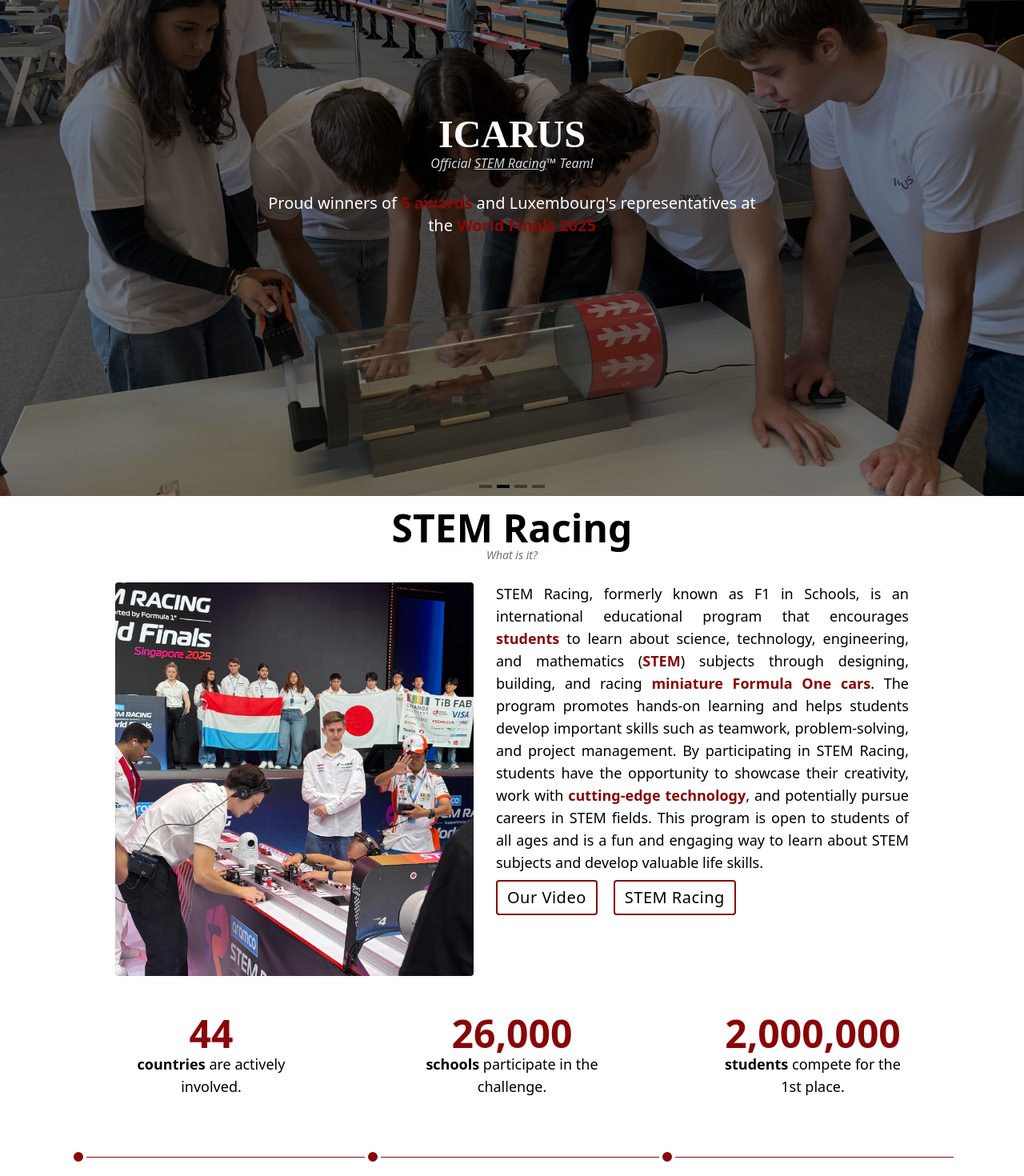
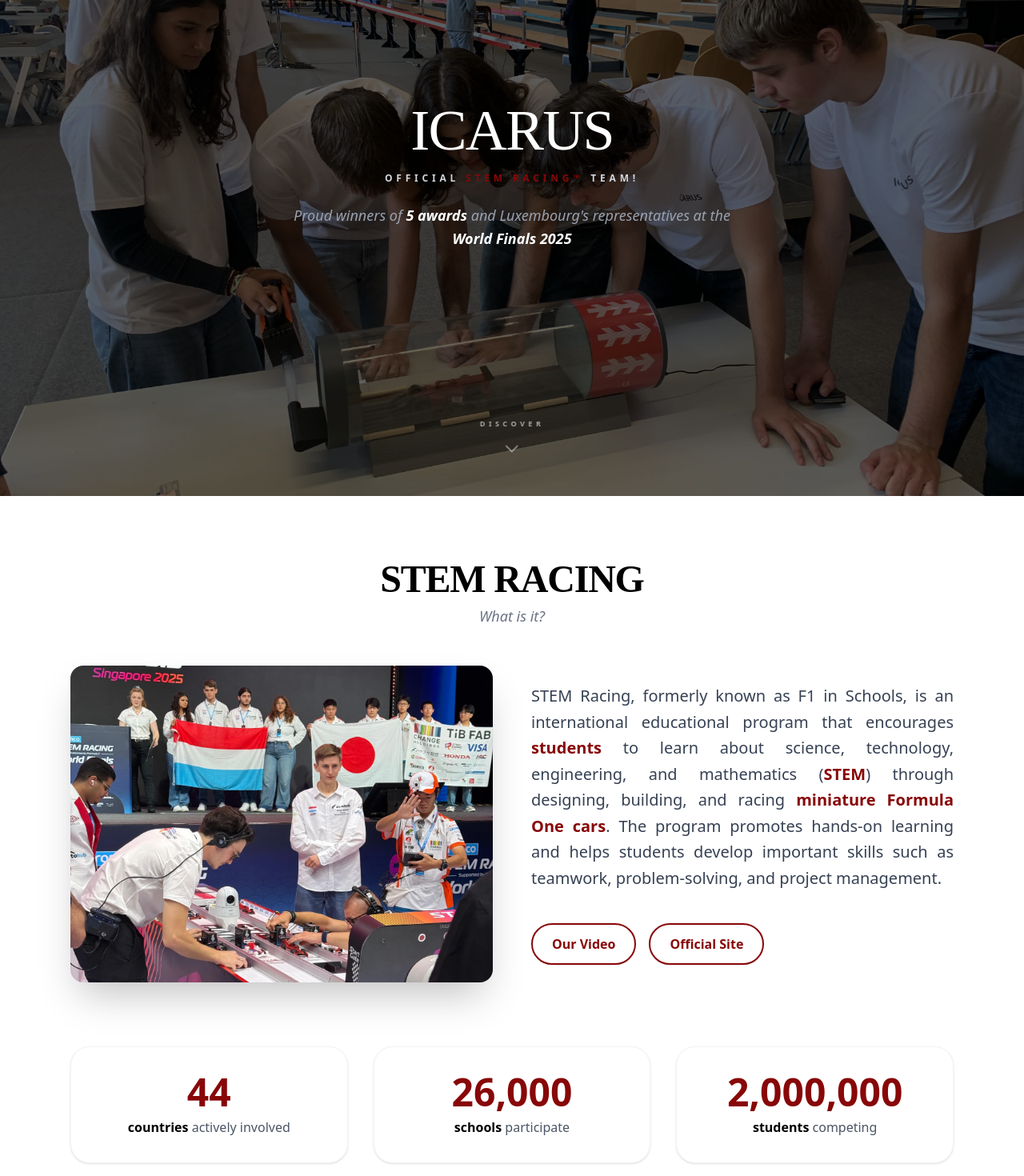
Before and after one commit to ccsio/icarus-website2, a Vue app: page / in a window 1280 px wide. Shown: the part 180-1650 px from the top of the page at 80% size. Built offline with nearby package versions, Linux system fonts and the light colour scheme; grey boxes are pictures that could not be loaded; a web font is replaced by a local one.

Commit message:
updated stem racing and SplashScreen sections

```diff
--- a/src/components/SplashScreen.vue
+++ b/src/components/SplashScreen.vue
@@ -1,4 +1,4 @@
-<script setup>
+<!-- <script setup>
     import 'vue3-carousel/carousel.css'
     import { Carousel, Slide, Pagination, Navigation } from 'vue3-carousel'
 
@@ -16,44 +16,116 @@
         {"path": "/image_carousel/team_gen3.webp", "id": 2},
         {"path": "/image_carousel/team_gen3_2.webp", "id": 3}
     ]
+</script> -->
+
+<script setup>
+import { ref } from 'vue'
+import { Carousel, Slide, Pagination } from 'vue3-carousel'
+import 'vue3-carousel/dist/carousel.css'
+
+const carouselConfig = {
+  itemsToShow: 1,
+  snapAlign: 'center',
+  autoplay: 5000,
+  wrapAround: true,
+  transition: 800,
+  pauseAutoplayOnHover: false
+}
+
+    const imagePaths = [
+        {"path": "/image_carousel/bake_sale_gen3.webp", "id": 0},
+        {"path": "/image_carousel/smoketunnel_gen2.webp", "id": 1},
+        {"path": "/image_carousel/team_gen3.webp", "id": 2},
+        {"path": "/image_carousel/team_gen3_2.webp", "id": 3}
+    ]
 </script>
 
 <template>
-<div id="home" class="relative bg-icarus-red">
-    <div class="relative z-0 ml-0 mt-0">
-        <Carousel v-bind="carouselConfig">
-            <Slide v-for="slide in imagePaths" :key="slide.id">
-                <div class="relative overflow-hidden h-screen mt-0">
-                    <img :src="slide.path" alt="Hello" class="w-screen h-screen object-cover z-0 object-[50%_30%] brightness-50" />
+  <section id="home" class="relative h-screen w-full overflow-hidden bg-black">
+    <!-- Carousel Background -->
+    <div class="absolute inset-0 z-0">
+      <Carousel v-bind="carouselConfig" class="h-full w-full">
+        <Slide v-for="slide in imagePaths" :key="slide.id" class="w-full">
+          <div class="relative w-full h-screen">
+            <img
+              :src="slide.path"
+              class="w-full h-full object-cover object-[50%_30%] brightness-[0.4]"
+              alt="Hero Image"
+            />
           </div>
         </Slide>
+      </Carousel>
+    </div>
 
-            <template #addons>
-            <Pagination />
-            </template>
-        </Carousel>
-        <div class="absolute left-1/2 transform -translate-x-1/2 top-1/2 -translate-y-1/2 text-white p-2 rounded text-center z-10">
-            <h1 class="uppercase text-3xl md:text-5xl font-bold text-center font-dela">Icarus</h1>
-            <i18n-t keypath="home.splash.caption" tag="p" class="text-center italic text-gray-300 text-xs md:text-sm lg:text-base">
+    <!-- Hero Content -->
+    <div class="relative z-10 flex h-full flex-col items-center justify-center px-6 text-center text-white">
+      <div class="max-w-3xl animate-fade-in">
+        <!-- Main Title -->
+        <h1 class="font-dela text-5xl md:text-6xl lg:text-7xl uppercase tracking-tight mb-4">
+          Icarus
+        </h1>
+
+        <!-- Caption -->
+        <i18n-t keypath="home.splash.caption" tag="p" class="text-[10px] md:text-xs uppercase tracking-[0.4em] font-black text-gray-300 mb-6">
           <template #STEMRacing>
-                    <a href="#f1-in-schools" class="underline hover:text-icarus-red">STEM Racing</a>&trade;
+            <span class="text-icarus-red">STEM Racing&trade;</span>
           </template>
         </i18n-t>
 
-            <br class="my-1 mx-0 block">
-            <i18n-t keypath="home.splash.subheading" tag="p" class="text-md md:text-lg lg:text-xl">
+        <!-- Subheading -->
+        <i18n-t keypath="home.splash.subheading" tag="p" class="text-sm md:text-base lg:text-lg text-gray-400 max-w-xl mx-auto leading-relaxed italic">
           <template #awards>
-                    <span class="font-bold text-icarus-red">
-                        {{ $t('home.splash.awards_count') }}
-                    </span>
+            <span class="text-white font-semibold">{{ $t('home.splash.awards_count') }}</span>
           </template>
           <template #finals>
-                    <span class="font-bold text-icarus-red">
-                        {{ $t('home.splash.finals_name') }}
-                    </span>
+            <span class="text-white font-semibold">{{ $t('home.splash.finals_name') }}</span>
           </template>
         </i18n-t>
       </div>
     </div>
+
+    <!-- Sleek Caret Indicator -->
+    <div class="absolute bottom-12 left-1/2 -translate-x-1/2 z-20">
+      <a href="#stem-racing" class="group flex flex-col items-center gap-2 opacity-60 hover:opacity-100 transition-all duration-300">
+        <span class="text-[9px] uppercase tracking-[0.5em] font-black text-white mb-1">Discover</span>
+        <svg
+          class="w-6 h-6 text-gray-50 animate-bounce-slow"
+          fill="none"
+          stroke="currentColor"
+          viewBox="0 0 24 24"
+        >
+          <path stroke-linecap="round" stroke-linejoin="round" stroke-width="1.5" d="M19 9l-7 7-7-7" />
+        </svg>
+      </a>
     </div>
+  </section>
 </template>
+
+<style scoped>
+.animate-fade-in {
+  animation: fadeIn 1.5s ease-out forwards;
+}
+
+@keyframes fadeIn {
+  from { opacity: 0; transform: translateY(10px); }
+  to { opacity: 1; transform: translateY(0); }
+}
+
+/* Custom slow bounce for the caret */
+@keyframes bounce-slow {
+  0%, 100% { transform: translateY(0); }
+  50% { transform: translateY(8px); }
+}
+
+.animate-bounce-slow {
+  animation: bounce-slow 2s infinite ease-in-out;
+}
+
+/* Carousel Fixes */
+:deep(.carousel__track) {
+  margin: 0 !important;
+}
+:deep(.carousel__viewport) {
+  height: 100%;
+}
+</style>
--- a/src/components/StemRacing.vue
+++ b/src/components/StemRacing.vue
@@ -1,56 +1,148 @@
 <script setup>
+import { ref, onMounted, onUnmounted } from 'vue'
+import { useI18n } from 'vue-i18n'
+
+const { t, locale } = useI18n()
+
+const statsEl = ref(null)
+const hasAnimated = ref(false)
+
+// Define the targets directly from i18n
+// Note: Ensure your i18n JSON has these as numbers or strings that can be cast
+const statsData = [
+  { key: 'countries', target: 44 },
+  { key: 'schools', target: 26000 },
+  { key: 'students', target: 2000000 }
+]
+
+// Reactive object to hold the current display values
+const displayValues = ref({
+  countries: 0,
+  schools: 0,
+  students: 0
+})
+
+const formatNumber = (n) => {
+  return new Intl.NumberFormat(locale.value).format(n)
+}
+
+const animate = (duration = 1500) => {
+  if (hasAnimated.value) return
+  hasAnimated.value = true
+
+  const start = performance.now()
+
+  const step = (now) => {
+    const progress = Math.min(1, (now - start) / duration)
+    // Ease out cubic function
+    const easedProgress = 1 - Math.pow(1 - progress, 3)
+
+    statsData.forEach(stat => {
+      displayValues.value[stat.key] = Math.floor(stat.target * easedProgress)
+    })
+
+    if (progress < 1) {
+      requestAnimationFrame(step)
+    } else {
+      // Ensure we hit the exact targets at the end
+      statsData.forEach(stat => {
+        displayValues.value[stat.key] = stat.target
+      })
+    }
+  }
+
+  requestAnimationFrame(step)
+}
+
+let observer
+onMounted(() => {
+  observer = new IntersectionObserver((entries) => {
+    if (entries[0].isIntersecting) {
+      animate()
+    }
+  }, { threshold: 0.2 })
+
+  if (statsEl.value) observer.observe(statsEl.value)
+})
+
+onUnmounted(() => {
+  if (observer) observer.disconnect()
+})
 </script>
 
 <template>
-<div id="stem-racing" class="max-w-5xl mx-auto p-4 text-justify">
-    <h1 class="text-3xl md:text-4xl lg:text-5xl text-center font-bold">STEM Racing</h1>
-    <p class="text-sm text-gray-500 italic text-center lg:text-md">What is it? </p>
-    <br>
-    <div class="flex flex-wrap gap-7">
-        <div>
-            <div class="relative group max-w-[90vw] mx-auto md:max-w-md">
-                <img src="/images/starting_grid_world_finals.webp" loading="lazy" alt="Petar on the starting grid at World Finals 2025" class="max-w-[90vw] md:max-w-md flex-1 rounded group-hover:brightness-50">
-                <div class="absolute hidden text-white bottom-0 group-hover:block group-hover:bg-icarus-red-50 w-full rounded bg-opacity-50">
-                    <p class="text-md md:text-lg text-center">
-                        Petar on the starting grid at World Finals 2025
-                    </p>
-                </div>
-            </div>
+  <section id="stem-racing" class="max-w-6xl mx-auto px-6 py-20 scroll-mt-20">
+    <div class="text-center mb-12">
+      <h2 class="text-3xl md:text-5xl font-bold uppercase font-dela tracking-tight">
+        STEM Racing
+      </h2>
+      <p class="text-gray-500 italic mt-2 text-lg">What is it?</p>
+    </div>
+
+    <div class="grid lg:grid-cols-2 gap-12 items-center">
+      <!-- Image Section -->
+      <div class="relative group overflow-hidden rounded-2xl shadow-2xl">
+        <img
+          src="/images/starting_grid_world_finals.webp"
+          alt="World Finals 2025"
+          class="w-full aspect-[4/3] object-cover transition-transform duration-500 group-hover:scale-105"
+        />
+        <div class="absolute inset-0 bg-gradient-to-t from-black/80 via-transparent to-transparent opacity-0 group-hover:opacity-100 transition-opacity duration-300 flex items-end p-6">
+          <p class="text-white text-sm md:text-base font-medium">
+            Petar on the starting grid at World Finals 2025
+          </p>
         </div>
-        <div class="text-xl w-fit flex-1">
-            <p class="text-sm md:text-lg">
-                STEM Racing, formerly known as F1 in Schools, is an international educational program that encourages <span class="text-icarus-red font-bold">students</span> to learn about science, technology, engineering, and mathematics (<span class=" font-bold text-icarus-red">STEM</span>) subjects through designing, building, and racing <span class=" font-bold text-icarus-red">miniature Formula One cars</span>. The program promotes hands-on learning and helps students develop important skills such as teamwork, problem-solving, and project management. By participating in STEM Racing, students have the opportunity to showcase their creativity, work with <span class=" font-bold text-icarus-red">cutting-edge technology</span>, and potentially pursue careers in STEM fields. This program is open to students of all ages and is a fun and engaging way to learn about STEM subjects and develop valuable life skills.
-            </p>
-            <div class="flex gap-5 mt-2">
-                <a href="/video/" target="_blank" class="font-light text-sm md:text-lg lg:text-xl py-1.5 px-3 border-solid border-icarus-red border-2 rounded hover:bg-icarus-red hover:text-white hover:underline tracking-wide">Our Video</a>
-                <a href="https://www.stemracing.com/" target="_blank" class="font-light text-sm md:text-lg lg:text-xl py-1.5 px-3 border-solid border-icarus-red border-2 rounded hover:bg-icarus-red hover:text-white hover:underline tracking-wide">STEM Racing</a>
-            </div>
+      </div>
+
+      <!-- Content Section -->
+      <div class="space-y-6">
+        <p class="text-lg md:text-xl text-gray-700 leading-relaxed text-justify">
+          STEM Racing, formerly known as F1 in Schools, is an international educational program that encourages
+          <span class="text-icarus-red font-bold">students</span> to learn about science, technology, engineering, and mathematics
+          (<span class="font-bold text-icarus-red">STEM</span>) through designing, building, and racing
+          <span class="font-bold text-icarus-red">miniature Formula One cars</span>.
+          The program promotes hands-on learning and helps students develop important skills such as teamwork, problem-solving, and project management.
+        </p>
+
+        <div class="flex flex-wrap gap-4 pt-4">
+          <a href="/video/" target="_blank" class="px-6 py-3 border-2 border-icarus-red text-icarus-red font-bold rounded-full hover:bg-icarus-red hover:text-white transition-all duration-300">
+            Our Video
+          </a>
+          <a href="https://www.stemracing.com/" target="_blank" class="px-6 py-3 border-2 border-icarus-red text-icarus-red font-bold rounded-full hover:bg-icarus-red hover:text-white transition-all duration-300">
+            Official Site
+          </a>
         </div>
+      </div>
     </div>
-    <br>
-    <br>
-    <div class="flex justify-between">
-        <div class="text-center max-w-36 lg:max-w-60">
-            <h3 class="text-icarus-red font-bold text-3xl text-bold md:text-4xl lg:text-5xl"><span id="countries">44</span></h3>
-            <p class="text-black text-sm md:text-lg" >
-                <span class="font-bold ">countries</span> are actively involved.
-            </p>
+
+    <!-- Stats Section -->
+    <div ref="statsEl" class="mt-20 grid grid-cols-1 md:grid-cols-3 gap-8">
+      <div class="bg-white p-8 rounded-3xl shadow-sm border border-gray-100 text-center hover:shadow-md transition-shadow">
+        <div class="text-icarus-red font-black text-4xl md:text-5xl mb-2 tabular-nums">
+          {{ formatNumber(displayValues.countries) }}
         </div>
+        <p class="text-gray-600 font-medium">
+          <span class="text-black font-bold">countries</span> actively involved
+        </p>
+      </div>
 
-        <div class="text-center max-w-36 lg:max-w-60">
-            <h3 class="text-icarus-red font-bold text-3xl text-bold md:text-4xl lg:text-5xl"><span id="schools1">26</span>,<span id="schools2">000</span></h3>
-            <p class="text-black text-sm md:text-lg">
-                <span class=" font-bold ">schools</span> participate in the challenge.
-            </p>
+      <div class="bg-white p-8 rounded-3xl shadow-sm border border-gray-100 text-center hover:shadow-md transition-shadow">
+        <div class="text-icarus-red font-black text-4xl md:text-5xl mb-2 tabular-nums">
+          {{ formatNumber(displayValues.schools) }}
         </div>
+        <p class="text-gray-600 font-medium">
+          <span class="text-black font-bold">schools</span> participate
+        </p>
+      </div>
 
-        <div class="text-center max-w-36 lg:max-w-60">
-            <h3 class="text-icarus-red font-bold text-3xl text-bold md:text-4xl lg:text-5xl" ><span id="students1">2</span>,<span id="students2">000</span>,<span id="students3">000</span></h3>
-            <p class="text-black text-sm md:text-lg" >
-                <span class=" font-bold ">students</span> compete for the 1st place.
-            </p>
+      <div class="bg-white p-8 rounded-3xl shadow-sm border border-gray-100 text-center hover:shadow-md transition-shadow">
+        <div class="text-icarus-red font-black text-4xl md:text-5xl mb-2 tabular-nums">
+          {{ formatNumber(displayValues.students) }}
         </div>
+        <p class="text-gray-600 font-medium">
+          <span class="text-black font-bold">students</span> competing
+        </p>
+      </div>
     </div>
-</div>
-
+  </section>
 </template>
--- a/src/i18n/locales/en.json
+++ b/src/i18n/locales/en.json
@@ -5,6 +5,19 @@
             "subheading": "Proud winners of {awards} and Luxembourg's representatives at the {finals}",
             "awards_count": "5 awards",
             "finals_name": "World Finals 2025"
+        },
+        "stem": {
+            "title": "STEM Racing",
+            "subtitle": "What is it?",
+            "body": "STEM Racing, formerly known as F1 in Schools, is an international educational program that encourages {students} to learn about science, technology, engineering, and mathematics ({stem}) through designing, building, and racing {cars}. ...",
+            "ctaVideo": "Our Video",
+            "ctaOfficial": "STEM Racing",
+            "imageCaption": "Petar on the starting grid at World Finals 2025",
+            "stats": {
+                "countries": { "label": "countries are actively involved.", "value": 44 },
+                "schools": { "label": "schools participate in the challenge.", "value": 26000 },
+                "students": { "label": "students compete for 1st place.", "value": 2000000 }
+            }
         },
         "timeline": {
             "item1": {
```
Lines whose indentation alone changed are shown as unchanged.
